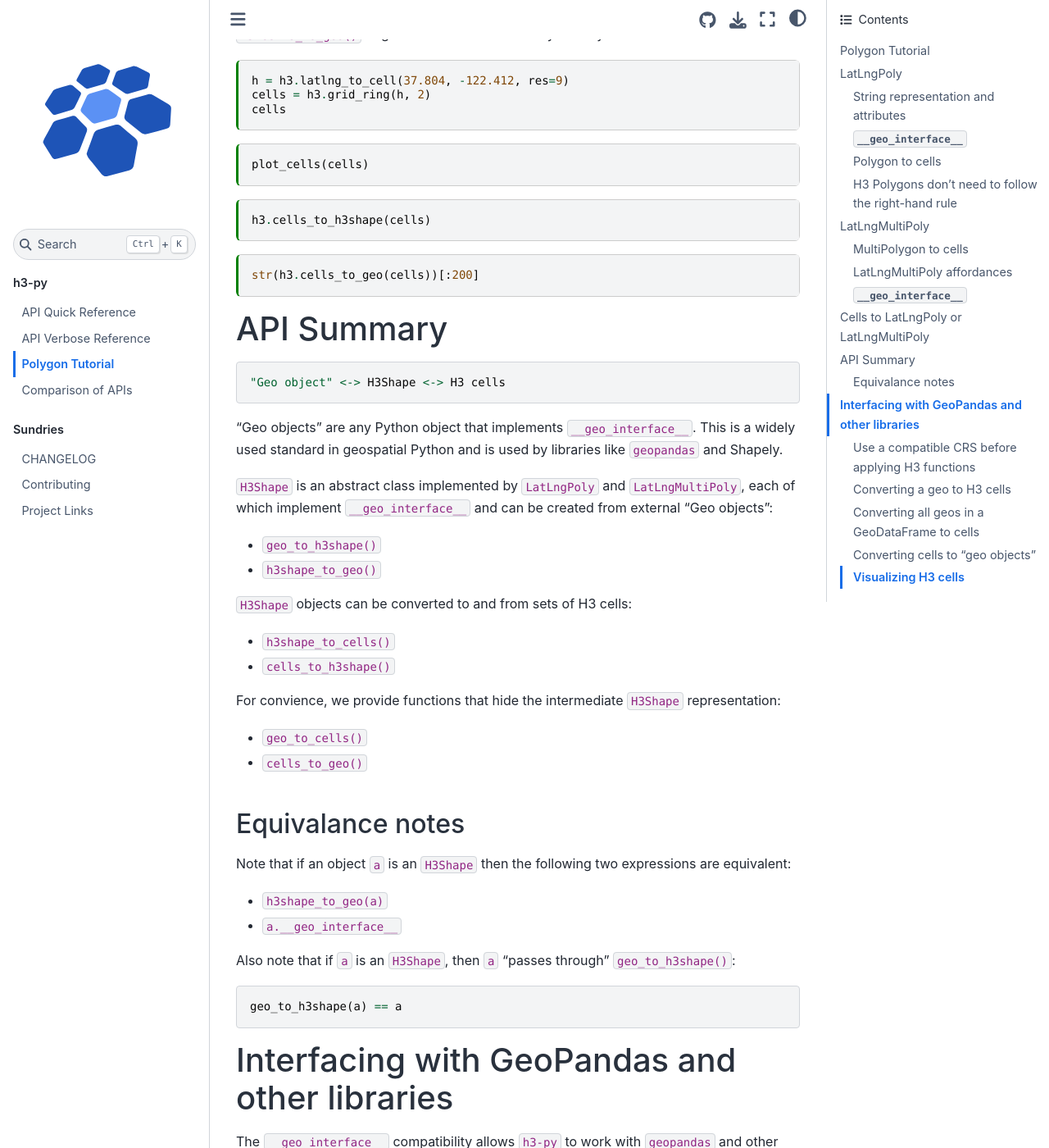
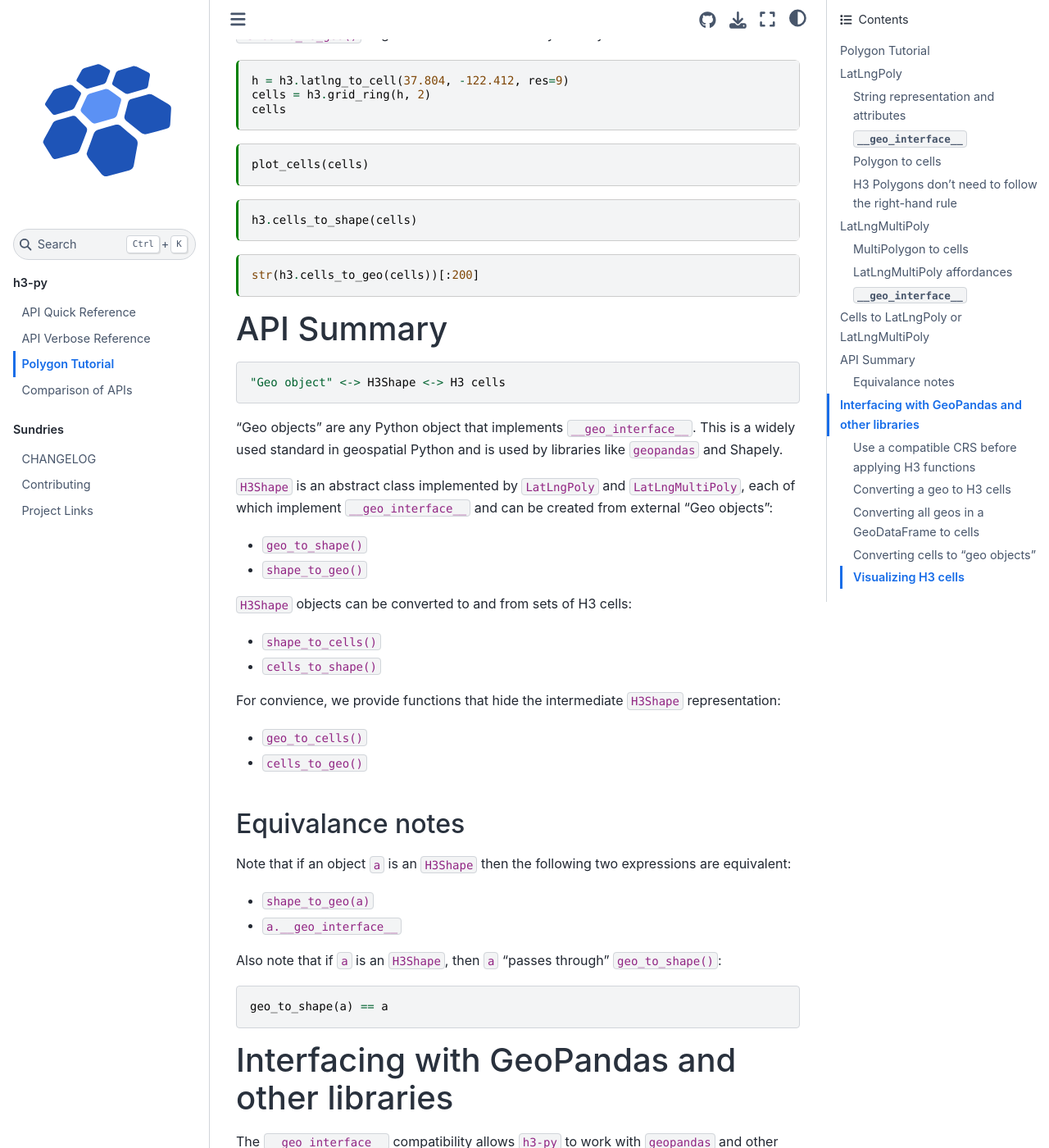
Before and after one commit to uber/h3-py, a Jupyter Book: the page built from docs/polygon_tutorial.ipynb, in a window 1280 px wide and 1400 px high, scrolled down 6771 px. Shown: the whole window at 82% size. Built offline with Jupyter Book 1.0.4 settings and Sphinx 7.4.7 and the Sphinx Book theme 1.1.4, drawn with Linux system fonts in a browser that asks for light colours; some of the changed text lies outside the part shown.

Commit message:
function names

````diff
--- a/docs/api_quick.md
+++ b/docs/api_quick.md
@@ -138,10 +138,10 @@ Note that this is reversed from [``__geo_interface__``](https://gist.github.com/
 .. currentmodule:: h3
 
 .. autosummary::
-   h3shape_to_geo
-   geo_to_h3shape
-   h3shape_to_cells
-   cells_to_h3shape
+   shape_to_geo
+   geo_to_shape
+   shape_to_cells
+   cells_to_shape
    geo_to_cells
    cells_to_geo
 ```
````
Also changed, not shown: docs/polygon_tutorial.ipynb.
